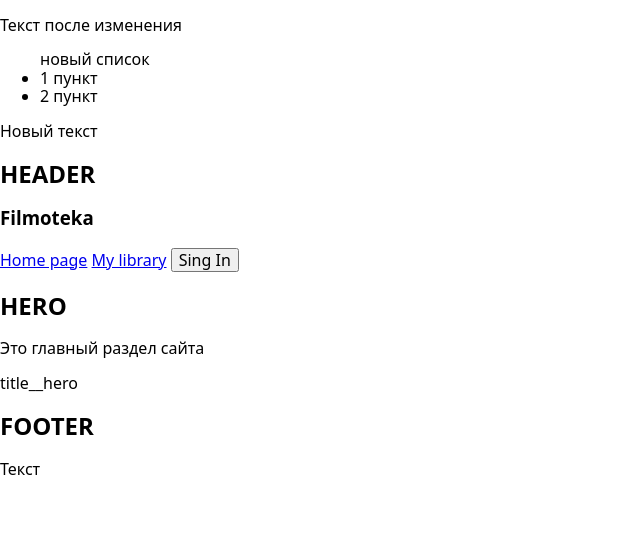
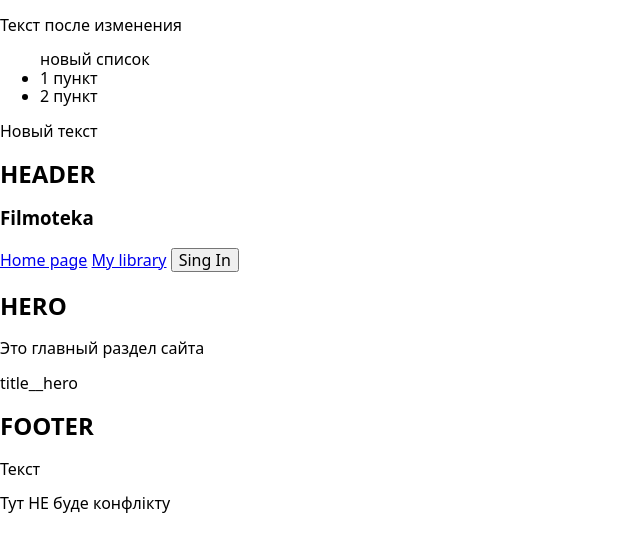
Before and after one commit to dmitriydegtyarev/JS-team-project-test-withData, a plain HTML site: page index.html in a window 1280 px wide. Shown: the whole page, without its empty margins (0-640 px from the left). Drawn offline with nearby package versions, Linux system fonts and the light colour scheme.

Commit message:
Deploying to gh-pages from @ dmitriydegtyarev/JS-team-project-test-withData@0e9d9fd8413837c205c11573d05fe4d63d4530fd 🚀

```diff
--- a/index.html
+++ b/index.html
@@ -1 +1 @@
-<!DOCTYPE html><html lang="ru"><head><meta charset="UTF-8"><meta name="viewport" content="width=device-width, initial-scale=1.0"><title>JS team project</title><link rel="stylesheet" href="https://cdnjs.cloudflare.com/ajax/libs/modern-normalize/1.0.0/modern-normalize.min.css" integrity="sha512-ISS7cAi1PEhQ8jnbJpJZMd29NlhNj4AWYyLOSp2CE/CsHxTCu+r+t0D2yoJudVrd0/8fTVPUVDzY5Tvli75u/g==" crossorigin=""><link rel="stylesheet" href="/JS-team-test-withData/src.cfd04c6f.css"></head><body> <p>Текст после изменения</p> <ul> новый список <li>1 пункт</li> <li>2 пункт</li> </ul> <p>Hовый текст</p> <header class="header is-hidden" data-modal=""> <div class="container"> <h2>HEADER</h2> <h3>Filmoteka</h3> <a href="#" class="link">Home page</a> <a href="#" class="link">My library</a> <button type="button" class="button">Sing In</button> </div> </header> <section class="section-hero"> <div class="container"> <h2>HERO</h2> <p class="title__hero">Это главный раздел сайта</p> title__hero </div> </section> <footer> <div class="container"> <h2>FOOTER</h2> <p class="title">Текст</p> </div> </footer> <script src="/JS-team-test-withData/src.791442ed.js"></script> </body></html>
+<!DOCTYPE html><html lang="ru"><head><meta charset="UTF-8"><meta name="viewport" content="width=device-width, initial-scale=1.0"><title>JS team project</title><link rel="stylesheet" href="https://cdnjs.cloudflare.com/ajax/libs/modern-normalize/1.0.0/modern-normalize.min.css" integrity="sha512-ISS7cAi1PEhQ8jnbJpJZMd29NlhNj4AWYyLOSp2CE/CsHxTCu+r+t0D2yoJudVrd0/8fTVPUVDzY5Tvli75u/g==" crossorigin=""><link rel="stylesheet" href="/JS-team-test-withData/src.cfd04c6f.css"></head><body> <p>Текст после изменения</p> <ul> новый список <li>1 пункт</li> <li>2 пункт</li> </ul> <p>Hовый текст</p> <header class="header is-hidden" data-modal=""> <div class="container"> <h2>HEADER</h2> <h3>Filmoteka</h3> <a href="#" class="link">Home page</a> <a href="#" class="link">My library</a> <button type="button" class="button">Sing In</button> </div> </header> <section class="section-hero"> <div class="container"> <h2>HERO</h2> <p class="title__hero">Это главный раздел сайта</p> title__hero </div> </section> <footer> <div class="container"> <h2>FOOTER</h2> <p class="title">Текст</p> </div> </footer> <script src="/JS-team-test-withData/src.791442ed.js"></script> </body><p>Тут НЕ буде конфлікту</p></html>
```
